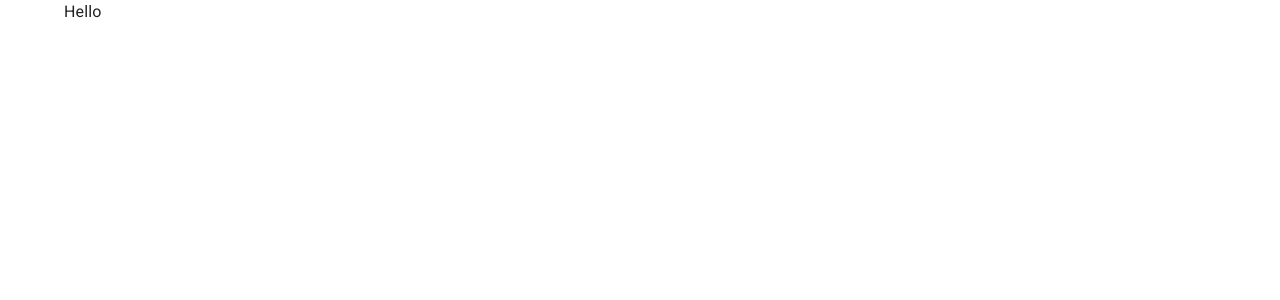
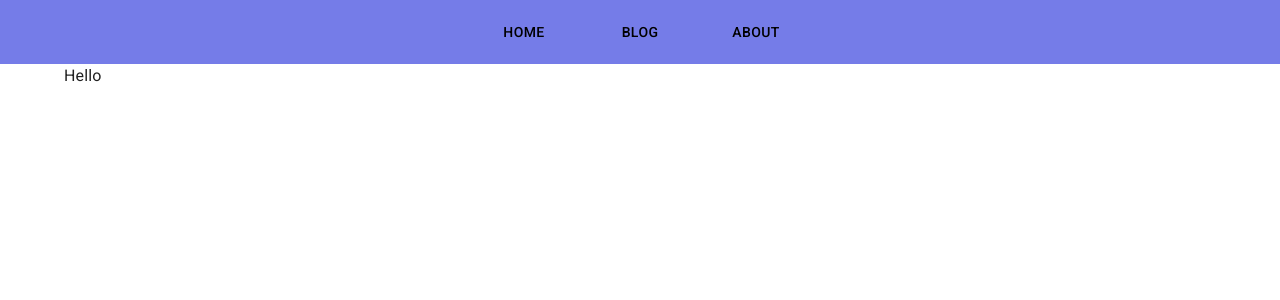
Before and after one commit to wlmokaa0203/lucas-website, a Next.js app: page / in a window 1280 px wide. Shown: the top 300 px of the page. Built offline with nearby package versions, Linux system fonts and the light colour scheme.

Commit message:
+added app bar

```diff
--- a/components/Layout.tsx
+++ b/components/Layout.tsx
@@ -1,16 +1,22 @@
 import React from 'react'
 import Head from 'next/head'
 
-import { Container, CssBaseline } from '@mui/material'
-import { createTheme, ThemeProvider } from '@mui/material/styles'
-
+import {
+  AppBar,
+  Container,
+  CssBaseline,
+  Toolbar,
+  GlobalStyles,
+  Button,
+} from '@mui/material'
+import { ThemeProvider } from '@mui/material/styles'
+import theme from '../utils/theme'
+import { styles, globalStyles } from '../utils/styles'
 interface ILayout {
   title?: string
   description?: string
   children: React.ReactNode
 }
-
-const theme = createTheme({})
 
 export default function Layout({ title, description, children }: ILayout) {
   return (
@@ -23,6 +29,14 @@ export default function Layout({ title, description, children }: ILayout) {
       </Head>
       <ThemeProvider theme={theme}>
         <CssBaseline />
+        {<GlobalStyles styles={globalStyles} />}
+        <AppBar sx={styles.appBar} position="static">
+          <Toolbar sx={styles.appToolBar}>
+            <Button sx={styles.navLink}>Home</Button>
+            <Button sx={styles.navLink}>BLOG</Button>
+            <Button sx={styles.navLink}>ABOUT</Button>
+          </Toolbar>
+        </AppBar>
         <Container>{children}</Container>
       </ThemeProvider>
     </div>
--- a/pages/_app.tsx
+++ b/pages/_app.tsx
@@ -1,4 +1,3 @@
-import '../styles/globals.css'
 import type { AppProps } from 'next/app'
 
 function MyApp({ Component, pageProps }: AppProps) {
--- a/styles/globals.css
+++ /dev/null
@@ -1,16 +0,0 @@
-html,
-body {
-  padding: 0;
-  margin: 0;
-  font-family: -apple-system, BlinkMacSystemFont, Segoe UI, Roboto, Oxygen,
-    Ubuntu, Cantarell, Fira Sans, Droid Sans, Helvetica Neue, sans-serif;
-}
-
-a {
-  color: inherit;
-  text-decoration: none;
-}
-
-* {
-  box-sizing: border-box;
-}
--- /dev/null
+++ b/utils/styles.ts
@@ -0,0 +1,44 @@
+const styles = {
+  header: {
+    backgroundColor: 'primary.main',
+    mb: '1.45rem', // margin bottom
+  },
+  link: {
+    color: 'primary.contrastText',
+    textDecoration: 'none',
+  },
+  title: {
+    my: 0, // top/bottom margin
+    mx: 'auto', // left/right margin
+    maxWidth: 960,
+    py: '1.45rem', // top/bottom padding
+    px: '1.0875rem', // left/right padding
+  },
+  appBar: {
+    backgroundColor: 'transparent',
+    transition: '1s',
+    boxShadow: 'unset',
+    '&:hover': {
+      backgroundColor: 'primary.light',
+      transition: '0.5s',
+    },
+  },
+  appToolBar: {
+    justifyContent: 'center',
+    fontSize: '20px',
+  },
+  navLink: {
+    color: 'black',
+    width: '100px',
+    mx: 1,
+  },
+  //   customComponent: {
+  //     // to be used with none MUI components
+  //     backgroundColor: theme.palette.primary.main,
+  //   },
+}
+const globalStyles = {
+  a: { textDecoration: 'none' },
+}
+
+export { styles, globalStyles }
--- /dev/null
+++ b/utils/theme.ts
@@ -0,0 +1,86 @@
+import { createTheme } from '@mui/material/styles'
+
+// import red from '@mui/material/colors/red'
+// import orange from '@mui/material/colors/orange'
+// import yellow from '@mui/material/colors/yellow'
+// import green from '@mui/material/colors/green'
+// import lightBlue from '@mui/material/colors/lightBlue'
+// import grey from '@mui/material/colors/grey'
+
+const theme = createTheme({
+  palette: {
+    mode: 'light',
+    primary: {
+      light: '#757ce8',
+      main: '#3f50b5',
+      dark: '#002884',
+      contrastText: '#fff',
+    },
+    secondary: {
+      light: '#ff7961',
+      main: '#f44336',
+      dark: '#ba000d',
+      contrastText: '#000',
+    },
+  },
+})
+
+// const theme = (mode) =>
+//   createTheme({
+//     palette: {
+//       mode: 'light',
+//       primary: {
+//         main: orange[500],
+//       },
+//       secondary: {
+//         light: red[500],
+//         main: red[700],
+//         dark: red[900],
+//         contrastText: grey[50],
+//       },
+//       error: {
+//         light: red[400],
+//         main: red[500],
+//         dark: red[300],
+//         contrastText: grey[800],
+//       },
+//       success: {
+//         main: green[500],
+//       },
+//       warning: {
+//         main: yellow[500],
+//         contrastText: grey[800],
+//       },
+//       info: {
+//         main: lightBlue[500],
+//       },
+//       text: {
+//         primary: grey[900],
+//         secondary: grey[700],
+//         disabled: grey[500],
+//       },
+//       action: {
+//         active: red[200],
+//         // activeOpacity: 1,
+//         disabled: grey[700],
+//         disabledBackground: grey[200],
+//         hover: red[100],
+//         hoverOpacity: 0.7,
+//         focus: red[600],
+//         focusOpacity: 1,
+//         selected: red[300],
+//         selectedOpacity: 1,
+//       },
+//       background: {
+//         default: orange[300],
+//         paper: grey[200],
+//       },
+//       common: {
+//         black: grey[900],
+//         white: grey[200],
+//       },
+//       tonalOffset: 0.2,
+//     },
+//   })
+
+export default theme
```
Also changed, not shown: public/background_light.jpg (added).
